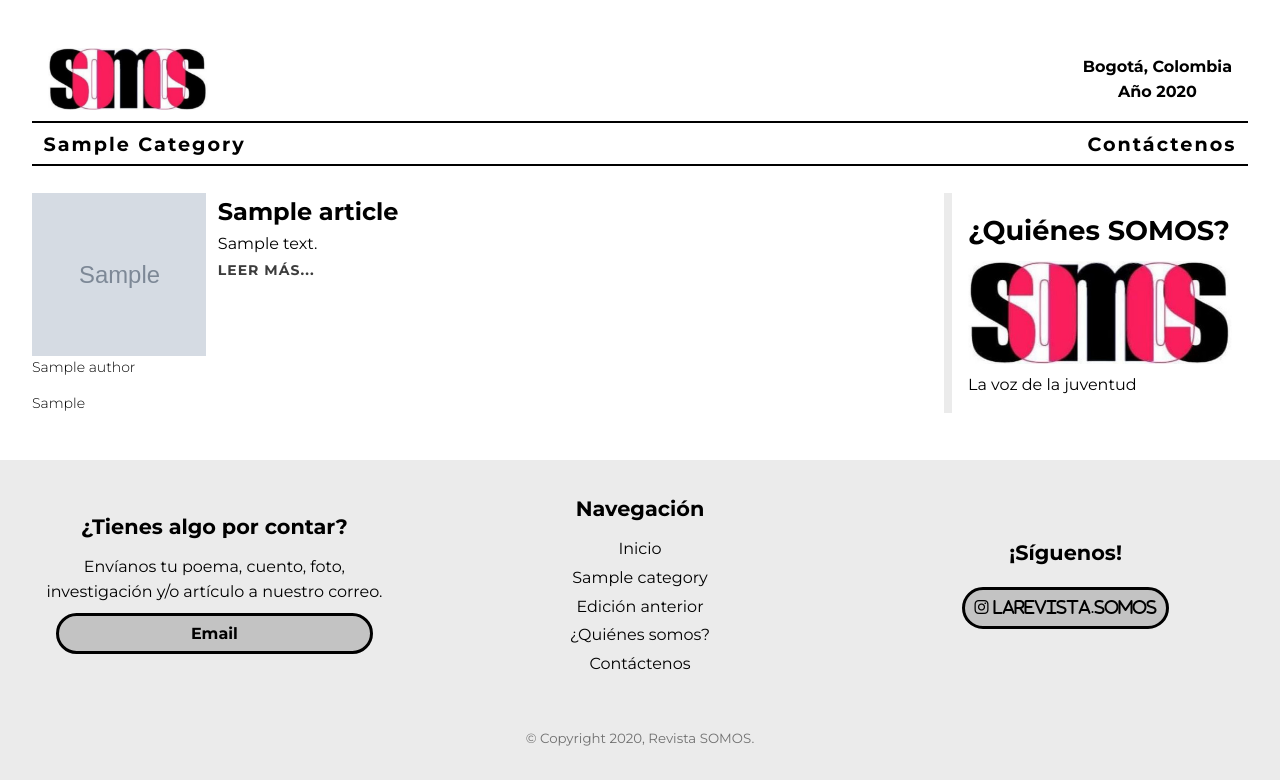
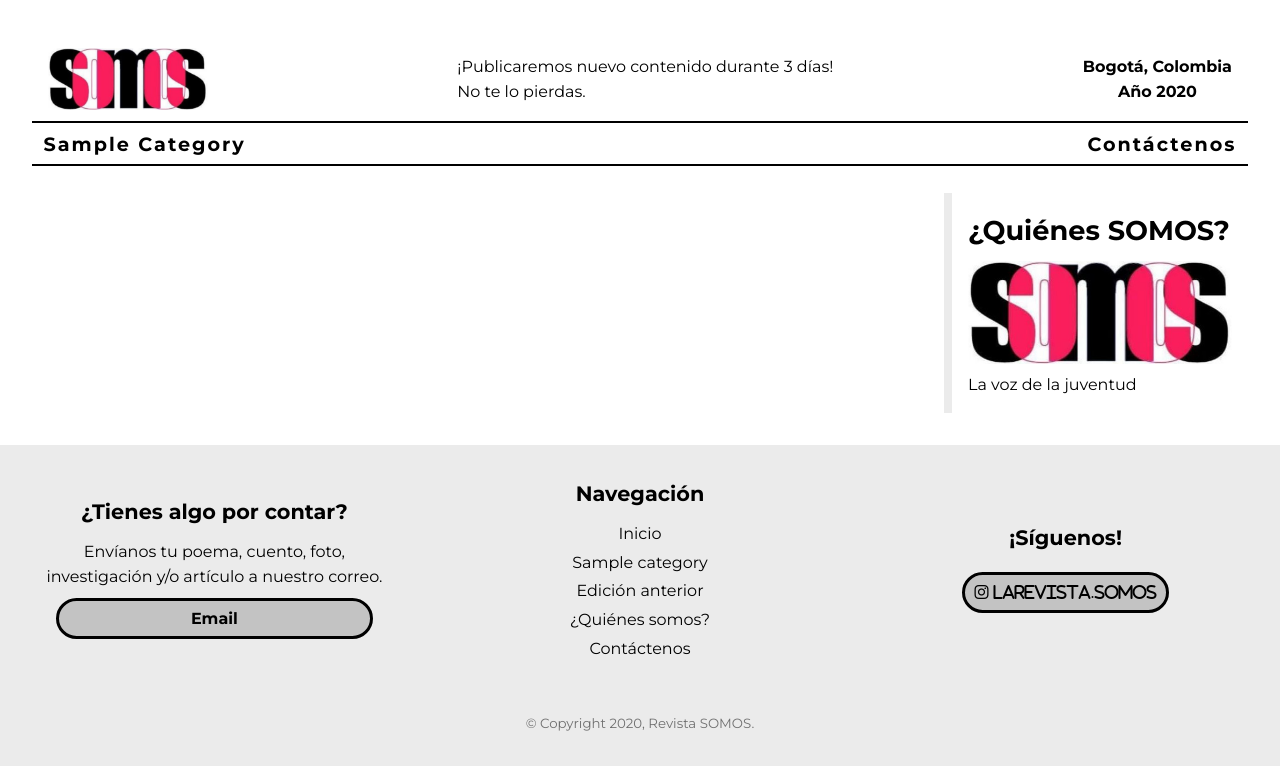
Before and after one commit to jbbenavidesr/larevistasomos, a Django app: page / in a window 1280 px wide. Shown: the top 780 px of the page. Run offline with Django 3.2, Linux system fonts and the light colour scheme; tables that the repository leaves empty hold one stand-in row (values such as "Sample post"); grey boxes marked "Sample" are stand-in pictures; parts of the project's set-up code (start-up, migrations or seed data) failed here and were passed over; some libraries are stand-ins or nearby versions.

Commit message:
Display only published articles

```diff
--- a/revista/models.py
+++ b/revista/models.py
@@ -35,7 +35,7 @@ class Author(models.Model):
     def path(self, filename):
         return 'autores/' + image_filename(self.name , filename)
 
-    photo = models.ImageField("Foto", upload_to= path)
+    photo = models.ImageField("Foto", upload_to= path, blank=True)
 
     class Meta:
         verbose_name = 'Autor'
--- a/revista/templates/revista/index.html
+++ b/revista/templates/revista/index.html
@@ -3,12 +3,13 @@
 {% load markdown_extras %}
 
 {% block content %}
-
+<main>
 {% for post in object_list %}
-    <div>
         <article class="article-recent">
             <div class="article-recent-main">
                 <h2 class="article-title">{{ post.title }}</h2>
+                <p class="article-author">{{ post.author.name }}</p>
+                <p class="article-author">{{ post.author.school }}</p>
                 <p class="article-body">
                     {{ post.description | markdown | safe }}
                 </p>
@@ -18,10 +19,12 @@
                 {% if post.images.all %}
                 <img src="{{ post.get_first_image.image.url }}" alt="" class="article-image">
                 {% endif %}
-                <p class="article-author">{{ post.author }}</p>
-                <p class="article-author">{{ post.author.school }}</p>
             </div>
         </article>
-    </div>
 {% endfor %}
-{% endblock  %}
+</main>
+{% endblock content %}
+
+{% block sidebar %}
+    {% include 'sidebar.html' %}
+{% endblock sidebar %}
--- a/revista/views.py
+++ b/revista/views.py
@@ -1,6 +1,9 @@
+import datetime
+
 from django.shortcuts import render, get_object_or_404
 from django.views import generic
 from django.http import HttpResponse
+from django.utils import timezone
 
 from .models import Article, Comment, Category
 from .forms import CommentForm
@@ -10,15 +13,29 @@ from .forms import CommentForm
 #     return render(request, 'revista/index.html')
 
 class Index(generic.ListView):
-    queryset = Article.objects.all()
     template_name = 'revista/index.html'
+
+    def get_queryset(self):
+        """
+        Return the articles in this edition (not including those set to be
+        published in the future ).
+        """
+        startdate = datetime.date(2020, 5, 1)
+        enddate = timezone.now()
+        return Article.objects.filter(
+            pub_date__gte = startdate,
+            pub_date__lte = enddate
+        ).order_by('-pub_date')
 
 class CategoryList(generic.ListView):
     template_name = 'revista/index.html'
 
     def get_queryset(self):
         self.category = get_object_or_404(Category, slug=self.kwargs['category'])
-        return Article.objects.filter(category=self.category)
+        return Article.objects.filter(
+            category=self.category,
+            pub_date__lte = timezone.now()
+        )
 
     queryset = get_queryset
 
--- a/templates/base.html
+++ b/templates/base.html
@@ -32,6 +32,11 @@
             <div class="container-flex header-logo">
                     <div class="logo">
                         <a href="{% url 'revista:home' %}"><img src="{% static 'images/logo.jpg' %}" alt="logo" class="logo"></a>
+                    </div>
+
+                    <div class="announcement">
+                        <p>¡Publicaremos nuevo contenido durante 3 días!</p>
+                        <p>No te lo pierdas.</p>
                     </div>
 
                     <div class="time-date">
```
Also changed, not shown: revista/migrations/0015_auto_20200526_1019.py (added).
